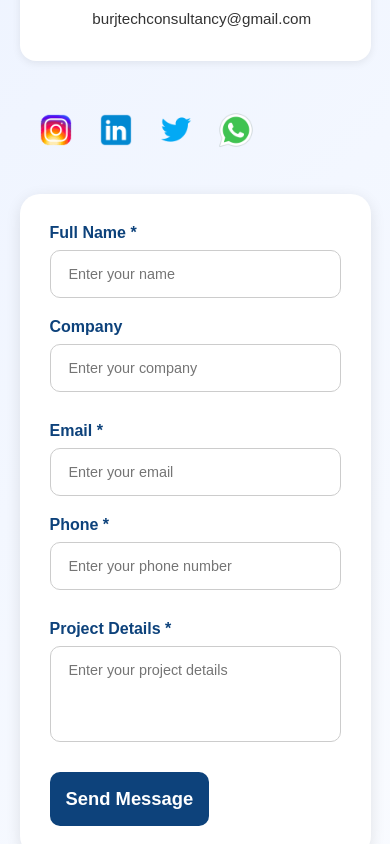
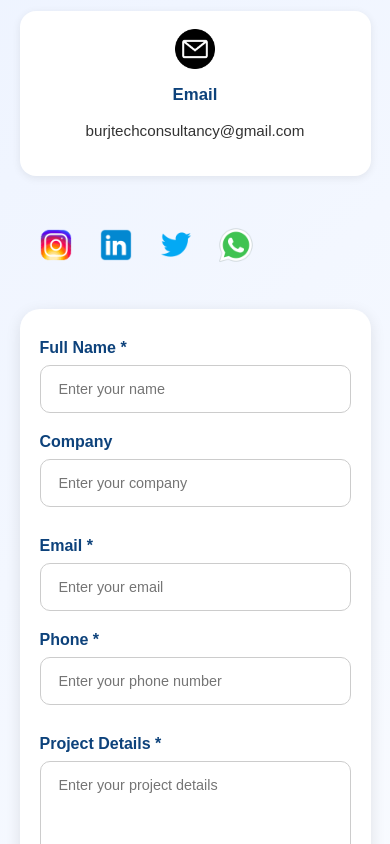
Before and after one commit to sathishkumar2004/Newrepo, a React (Vite) app: page / in a window 390 px wide. Shown: the part 10700-11544 px from the top of the page. Built offline with nearby package versions, Linux system fonts and the light colour scheme.

Commit message:
updated contact pageg

```diff
--- a/src/styles/home.css
+++ b/src/styles/home.css
@@ -1401,6 +1401,7 @@
 
 /* =============================================== HOME CONTACT PAGE ===================================================== */
 
+/* ==================== CONTACT PAGE MAIN ==================== */
 .home-contact-page {
   background: linear-gradient(135deg, #eaf1ff, #f9fbff);
   padding: 100px 0;
@@ -1414,6 +1415,7 @@
 .home-contact-top {
   text-align: center;
   margin-bottom: 50px;
+  padding: 0 1rem;
 }
 
 .home-contact-top h2 {
@@ -1421,11 +1423,15 @@
   color: #0d427b;
   margin-bottom: 12px;
   font-weight: 700;
+  line-height: 1.3;
 }
 
 .home-contact-top p {
   font-size: 1.1rem;
   color: #555;
+  max-width: 700px;
+  margin: 0 auto;
+  line-height: 1.6;
 }
 
 /* ---------- Bottom Section ---------- */
@@ -1449,17 +1455,22 @@
 
 .home-contact-info-item {
   display: flex;
-  align-items: flex-start; /* allow text to wrap properly */
+  align-items: flex-start;
   gap: 15px;
   background: #fff;
   padding: 22px 25px;
   border-radius: 16px;
   box-shadow: 0 2px 8px rgba(0, 0, 0, 0.08);
   transition: all 0.3s ease;
-  flex-wrap: wrap; /* ensures wrapping on small screens */
+  flex-wrap: wrap;
   word-wrap: break-word;
   overflow-wrap: break-word;
-  height: auto; /* allows box to grow */
+  height: auto;
+}
+
+.home-contact-info-item:hover {
+  transform: translateY(-4px);
+  box-shadow: 0 5px 12px rgba(0, 0, 0, 0.15);
 }
 
 .home-contact-info-item img.home-contact-icon {
@@ -1467,6 +1478,7 @@
   height: 38px;
   flex-shrink: 0;
   margin: 0.4rem;
+  margin-top: 0;
 }
 
 .home-contact-info-item-content {
@@ -1477,6 +1489,7 @@
 }
 
 .home-contact-info-item h4 {
+  margin-top: 0;
   font-size: 1.05rem;
   color: #0d427b;
   margin-bottom: 4px;
@@ -1487,15 +1500,13 @@
   font-size: 0.95rem;
   color: #333;
   line-height: 1.5;
-  white-space: normal;
-  word-break: break-word;
 }
 
 /* ---------- Social Icons ---------- */
 .home-contact-social {
   display: flex;
   gap: 20px;
-  margin-top:30px;
+  margin-top: 30px;
   margin-left: 1rem;
 }
 
@@ -1518,7 +1529,6 @@
   box-shadow: 0 4px 15px rgba(0, 0, 0, 0.1);
   min-height: 600px;
   width: 100%;
-  height: auto;
 }
 
 .home-contact-form {
@@ -1562,13 +1572,17 @@
   box-shadow: 0 0 5px rgba(13, 66, 123, 0.3);
 }
 
+.home-contact-form-group textarea {
+  resize: none;
+}
+
 /* ---------- Submit Button ---------- */
 .home-contact-send-btn {
   background: #0d427b;
   color: #fff;
   border: none;
   border-radius: 10px;
-  padding: 16px;
+  padding: 16px 25px;
   font-size: 1.15rem;
   font-weight: 600;
   cursor: pointer;
@@ -1583,7 +1597,7 @@
   transform: translateY(-3px);
 }
 
-/* ---------- Responsive Design ---------- */
+/* ==================== RESPONSIVE DESIGN ==================== */
 @media (max-width: 992px) {
   .home-contact-bottom {
     flex-direction: column;
@@ -1600,8 +1614,13 @@
     flex-direction: column;
     gap: 20px;
   }
-}
-
+
+  .home-contact-form-section {
+    padding: 40px 30px;
+  }
+}
+
+/* ---------- Small Screens ---------- */
 @media (max-width: 600px) {
   .home-contact-page {
     padding: 2.5rem 0;
@@ -1612,32 +1631,44 @@
   }
 
   .home-contact-form-section {
-    padding: 30px;
-  }
-
+    padding: 30px 20px;
+  }
+
+  /* ✅ Make each contact info item stacked vertically */
   .home-contact-info-item {
-    flex-direction: row;
-    align-items: flex-start;
-    padding: 15px;
+    flex-direction: column;
+    align-items: center;
+    text-align: center;
+    padding: 18px;
+    gap: 10px;
   }
 
   .home-contact-info-item img.home-contact-icon {
-    width: 30px;
-    height: 30px;
+    width: 40px;
+    height: 40px;
+    margin-bottom: 6px;
+  }
+
+  .home-contact-info-item-content h4 {
+    font-size: 1.1rem;
+    margin-bottom: 6px;
+  }
+
+  .home-contact-info-item-content p {
+    font-size: 0.9rem;
   }
 
   .home-contact-form-group input,
   .home-contact-form-group textarea {
     width: 100%;
-  }
-
-  .home-contact-info-item-content {
-    flex: 1;
-  }
-  .home-contact-form-group input,
-.home-contact-form-group textarea {
-  font-size: 0.9rem;
-}
+    font-size: 0.9rem;
+  }
+
+  .home-contact-send-btn {
+    width: 100%;
+    text-align: center;
+    justify-content: center;
+  }
 }
 
 /* ---------- Fix for violet gap (empty space) ---------- */
```
